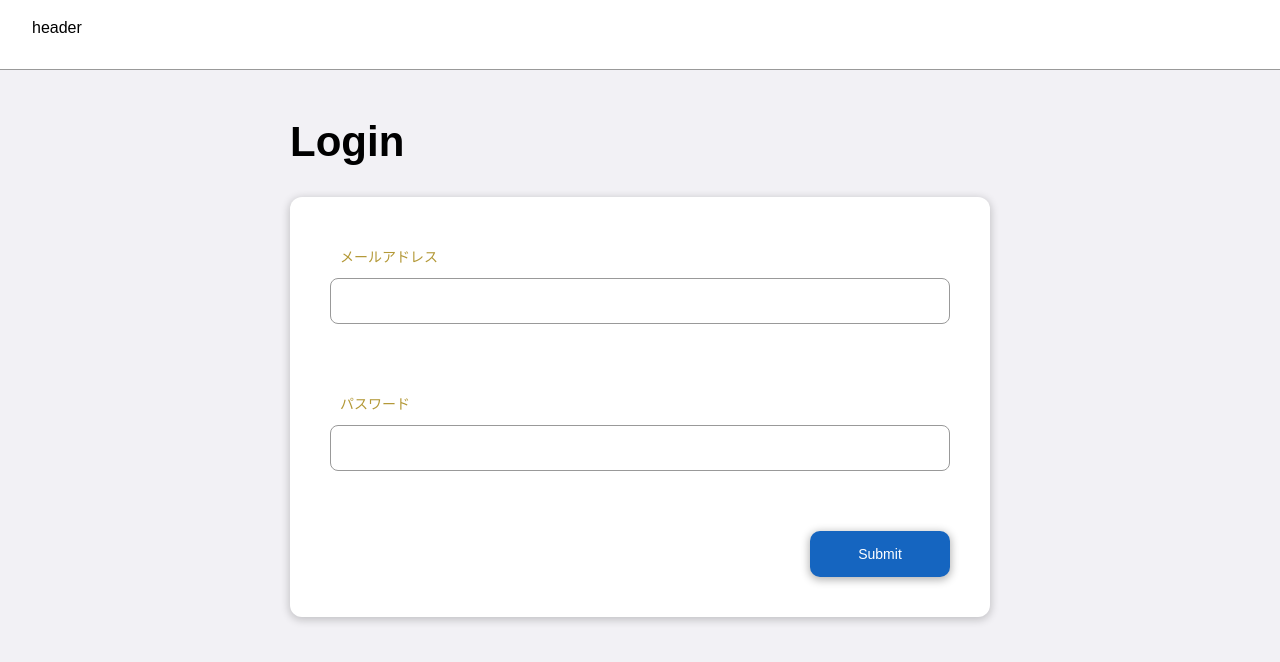
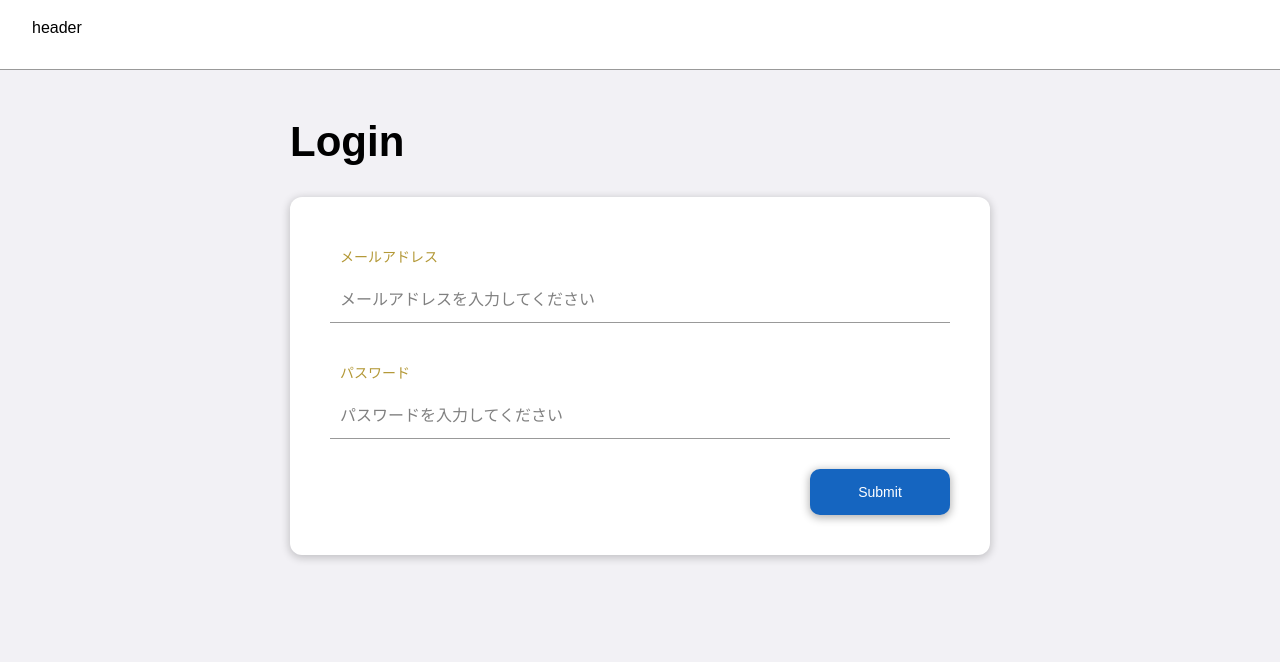
Before and after one commit to haisamarie/file-upload-page, a Next.js app: page /login in a window 1280 px wide. Shown: the top 662 px of the page. Built offline with nearby package versions, Linux system fonts and the light colour scheme.

Commit message:
プレースホルダー

```diff
--- a/src/components/uis/Inputs/BasicInput/index.tsx
+++ b/src/components/uis/Inputs/BasicInput/index.tsx
@@ -9,6 +9,7 @@ type InputProps = {
   inputRef?: Ref<HTMLInputElement>
   disabled?: boolean
   type: 'email' | 'text' | 'password'
+  placeholder?: string
 }
 
 export const BasicInput = ({
@@ -18,9 +19,12 @@ export const BasicInput = ({
   inputRef,
   disabled,
   type,
+  placeholder,
+  ...props
 }: InputProps): JSX.Element => {
   return (
     <input
+      placeholder={placeholder}
       className={styles['input']}
       ref={inputRef}
       onChange={(e) => onChange(e.target.value)}
@@ -28,6 +32,7 @@ export const BasicInput = ({
       value={value}
       type={type}
       disabled={disabled}
+      {...props}
     ></input>
   )
 }
--- a/src/components/uis/Inputs/BasicInput/styles.module.scss
+++ b/src/components/uis/Inputs/BasicInput/styles.module.scss
@@ -1,8 +1,7 @@
 @use '@/styles/settings/color' as *;
 
 .input {
-  border: 1px solid $gray-light;
-  border-radius: 8px;
+  border-bottom: 1px solid $gray-light;
   padding: 10px;
   width: 100%;
 
@@ -11,6 +10,6 @@
   }
 
   &:focus {
-    border: 1px solid $blue-light;
+    border-bottom: 1px solid $blue-light;
   }
 }
--- a/src/components/uis/Inputs/InputControl/index.tsx
+++ b/src/components/uis/Inputs/InputControl/index.tsx
@@ -6,12 +6,14 @@ type InputControlProps<FORM_TYPE extends FieldValues> = {
   name: FieldPath<FORM_TYPE>
   control: Control<FORM_TYPE>
   type: 'email' | 'text' | 'password'
+  placeholder: string
 }
 
 export const InputControl = <FORM_TYPE extends FieldValues>({
   name,
   control,
   type,
+  placeholder,
 }: InputControlProps<FORM_TYPE>): React.ReactElement => {
   const { field } = useController({
     name,
@@ -25,6 +27,7 @@ export const InputControl = <FORM_TYPE extends FieldValues>({
       onBlur={field.onBlur}
       value={field.value as string}
       type={type}
+      placeholder={placeholder}
     />
   )
 }
--- a/src/components/uis/Inputs/InputTextWithLabel/index.tsx
+++ b/src/components/uis/Inputs/InputTextWithLabel/index.tsx
@@ -10,6 +10,7 @@ type FormFieldProps<FORM_TYPE extends FieldValues> = {
   control: Control<FORM_TYPE>
   error?: string
   type: 'email' | 'text' | 'password'
+  placeholder: string
 }
 
 export const InputTextWithLabel = <FORM_TYPE extends FieldValues>({
@@ -18,12 +19,18 @@ export const InputTextWithLabel = <FORM_TYPE extends FieldValues>({
   control,
   error,
   type,
+  placeholder,
 }: FormFieldProps<FORM_TYPE>): React.ReactElement => {
   return (
     <div>
       <label className={styles['label-wrap']}>
         <span className={styles['label-text']}>{label}</span>
-        <InputControl name={name} control={control} type={type} />
+        <InputControl
+          placeholder={placeholder}
+          name={name}
+          control={control}
+          type={type}
+        />
         {error && <p className={styles['error-text']}>{error}</p>}
       </label>
     </div>
--- a/src/components/uis/Inputs/InputTextWithLabel/styles.module.scss
+++ b/src/components/uis/Inputs/InputTextWithLabel/styles.module.scss
@@ -7,7 +7,6 @@
   flex-direction: column;
   justify-content: space-between;
   margin-bottom: 30px;
-  padding-bottom: 30px;
 }
 
 .label-text {
@@ -19,17 +18,15 @@
 }
 
 .input {
-  border: 1px solid $gray-light;
-  border-radius: 8px;
+  border-bottom: 2px solid $gray-light;
   padding: 10px;
-  width: 100%;
 
   &::placeholder {
     color: $gray;
   }
 
   &:focus {
-    border: 1px solid $blue-light;
+    border-bottom: 2px solid $blue-main;
   }
 }
 
--- a/src/features/login/components/uis/LoginForm/index.tsx
+++ b/src/features/login/components/uis/LoginForm/index.tsx
@@ -31,9 +31,11 @@ export const LoginForm = () => {
         control={control}
         error={errors.email?.message}
         type='email'
+        placeholder='メールアドレスを入力してください'
       />
       <InputTextWithLabel
         label='パスワード'
+        placeholder='パスワードを入力してください'
         name='password'
         control={control}
         error={errors.password?.message}
--- a/src/features/profile/components/uis/ProfileForm/index.tsx
+++ b/src/features/profile/components/uis/ProfileForm/index.tsx
@@ -33,6 +33,7 @@ export const ProfileForm = () => {
         type='text'
         name='name'
         label='氏名'
+        placeholder='氏名を入力してください'
         control={control}
       />
       <InputTextWithLabel
@@ -41,6 +42,7 @@ export const ProfileForm = () => {
         control={control}
         error={errors.email?.message}
         type='email'
+        placeholder='メールアドレスを入力してください'
       />
       <InputTextWithLabel
         type='text'
@@ -48,6 +50,7 @@ export const ProfileForm = () => {
         label='事業部'
         control={control}
         error={errors.division?.message}
+        placeholder='事業部を入力してください'
       />
 
       <div className={styles['button-wrap']}>
```
Also changed, not shown: 1 other file (tests, documents, lock files or other folders).
